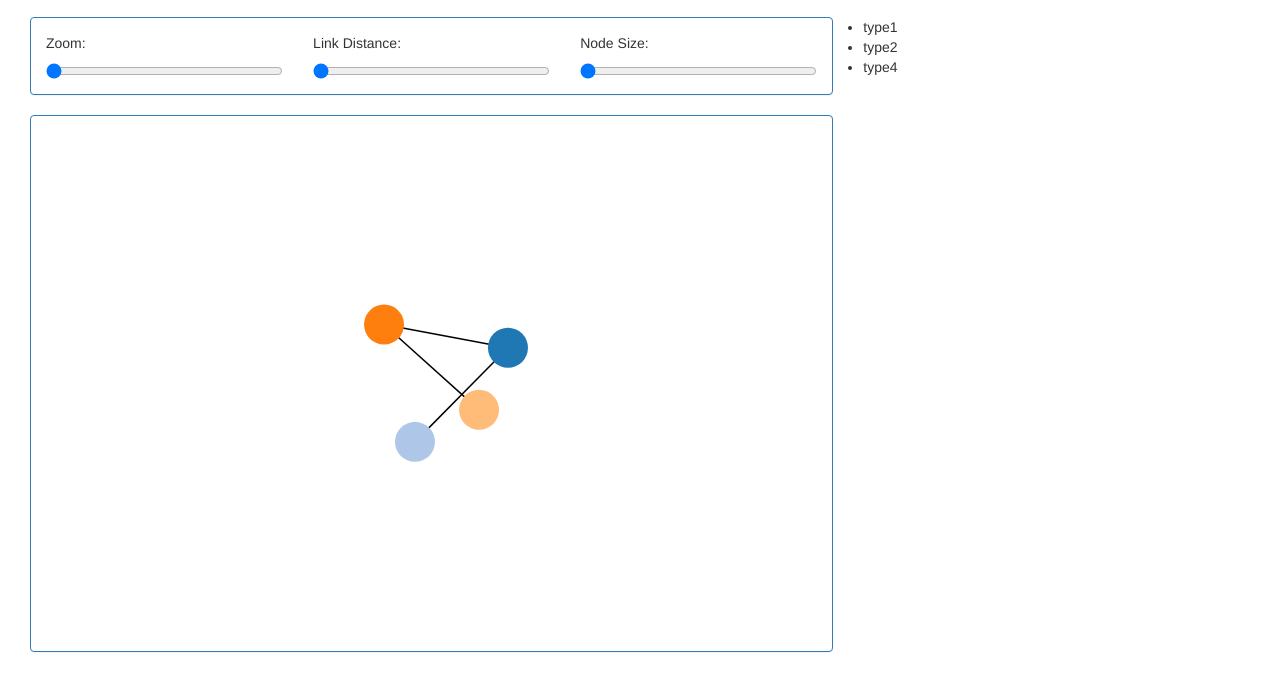
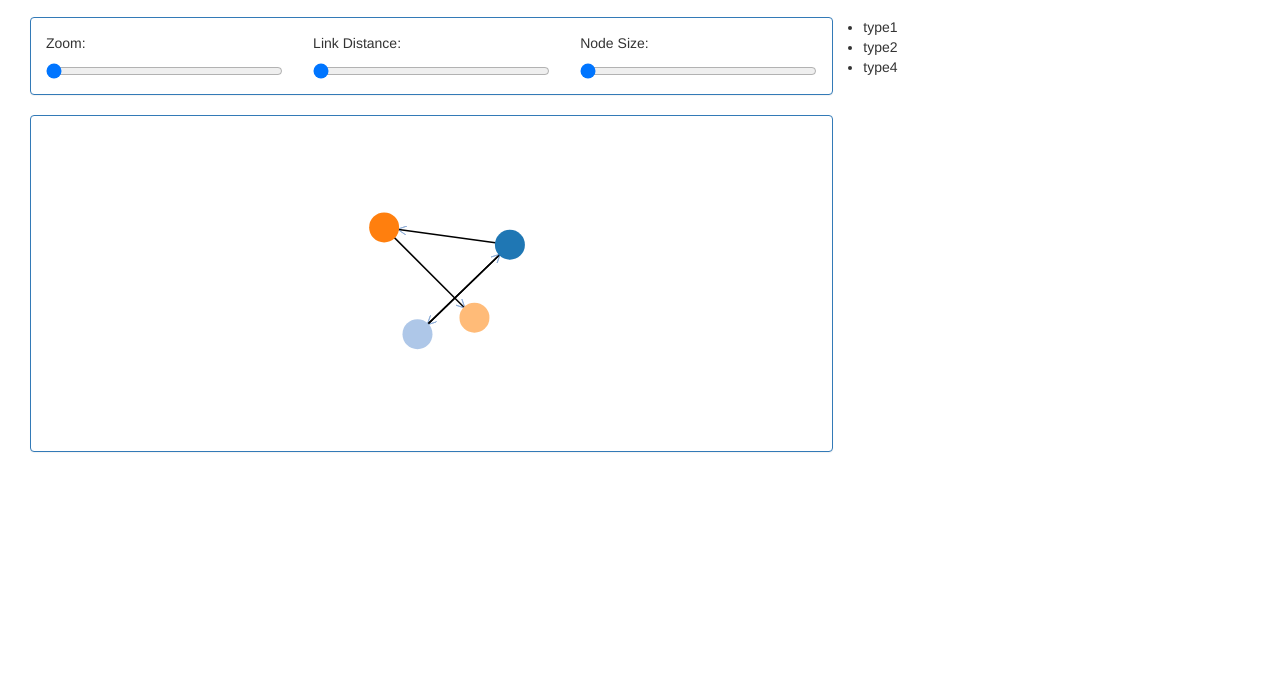
Before and after one commit to cdiebold/d3-directed-graph-angular, a website: page app/index.html in a window 1280 px wide. Shown: the part 55-746 px from the top of the page. Drawn offline with nearby package versions, Linux system fonts and the light colour scheme; some packages are replaced by stand-ins of ours; files that its build step writes are made by us from their sources.

Commit message:
added arrows for direction

```diff
--- a/app/index.html
+++ b/app/index.html
@@ -19,7 +19,7 @@
     <div class="container-fluid">
       <div class="col-md-8">
         <div ng-controller="graphCtrl">
-          <directed-graph height="500"></directed-graph>
+          <directed-graph height="300"></directed-graph>
         </div>
       </div>
 
--- a/app/scripts/app.js
+++ b/app/scripts/app.js
@@ -67,6 +67,8 @@ app.directive('directedGraph', ['$log','mockDataService', function($log, mockDat
     var graph_nodes = data.node;
     var graph_edges = data.edge;
 
+    createSvgArrow();
+
     $log.info("nodes data undefined: " + graph_nodes);
     $log.info("links data undefined: " + graph_edges);
 
@@ -76,7 +78,8 @@ app.directive('directedGraph', ['$log','mockDataService', function($log, mockDat
       .data(graph_edges)
       .enter().append('line')
       .attr('stroke', 'black')
-      .attr('stroke-width', 1.5);
+      .attr('stroke-width', 1.5)
+      .style("marker-end",  "url(#suit)") ;// Modified line;
 
     $log.info("links inside init: " + link);
 
@@ -85,7 +88,7 @@ app.directive('directedGraph', ['$log','mockDataService', function($log, mockDat
       .selectAll("circle")
       .data(graph_nodes)
       .enter().append("circle")
-      .attr("r", 20)
+      .attr("r", 15)
       .attr("fill", function (d) {
         return color(d.group);
       })
@@ -129,6 +132,23 @@ app.directive('directedGraph', ['$log','mockDataService', function($log, mockDat
       d.fy = null;
     }
 
+    function createSvgArrow(){
+      svg.append("defs").selectAll("marker")
+        .data(["suit", "licensing", "resolved"])
+        .enter().append("marker")
+        .attr("id", function(d) { return d; })
+        .attr("viewBox", "0 -5 10 10")
+        .attr("refX", 25)
+        .attr("refY", 0)
+        .attr("markerWidth", 6)
+        .attr("markerHeight", 6)
+        .attr("orient", "auto")
+        .append("path")
+        .attr("d", "M0,-5L10,0L0,5 L10,0 L0, -5")
+        .style("stroke", "#4679BD")
+        .style("opacity", "0.6");
+    }
+
   }
   return {
     restrict: 'E', // can only use as an HTML attribute <directed-graph>
--- a/app/scripts/services/mockdata-service.js
+++ b/app/scripts/services/mockdata-service.js
@@ -22,7 +22,7 @@ angular.module('directedGraphApp')
       data.edge = [
         {source: 'node1', target: 'node2', name: 'type1'},
         {source: 'node1', target: 'node3', name: 'type2'},
-        {source: 'node2', target: 'node2', name: 'type1'},
+        {source: 'node2', target: 'node1', name: 'type3'},
         {source: 'node3', target: 'node4', name: 'type4'}
       ];
 
```
